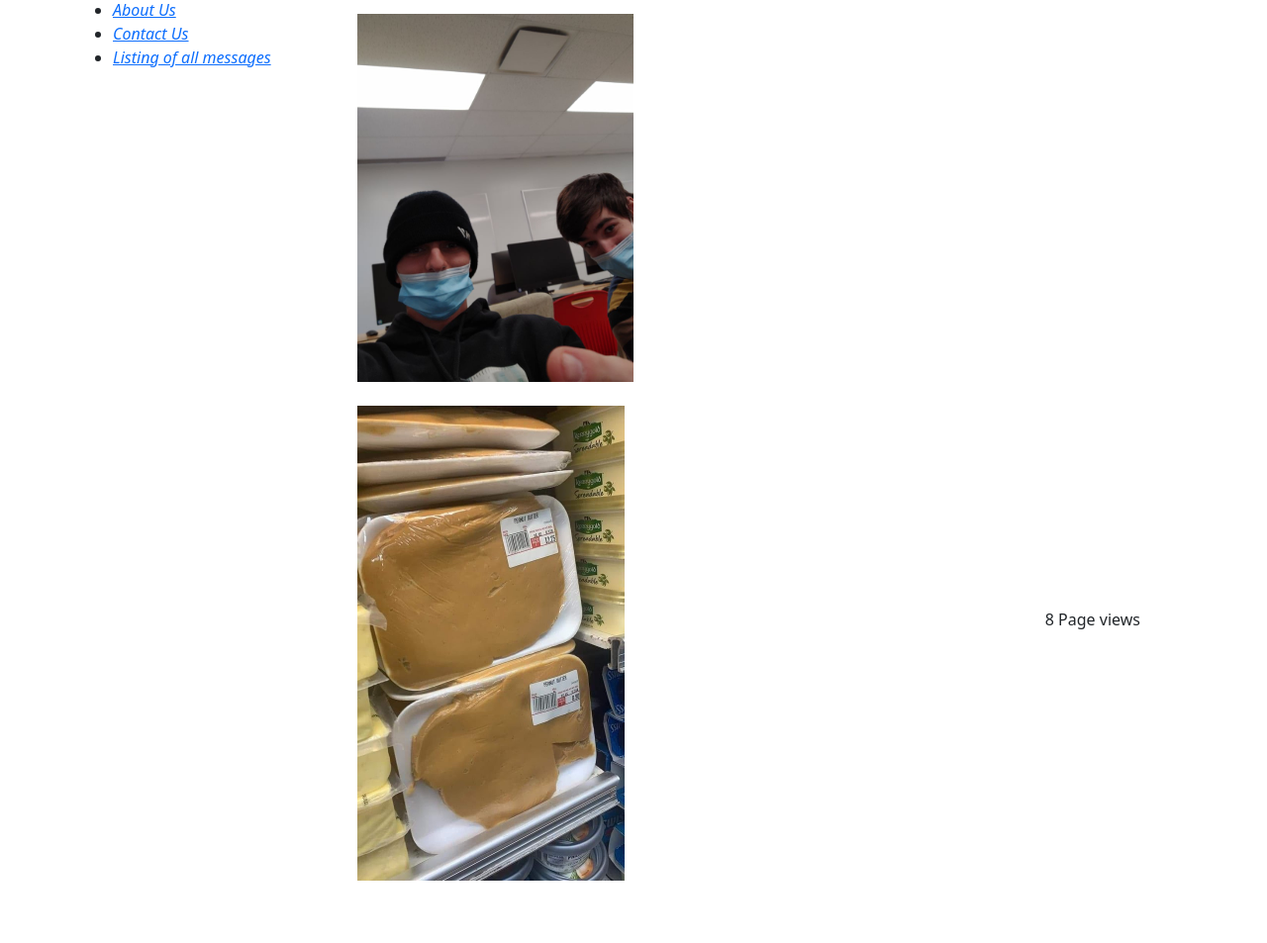
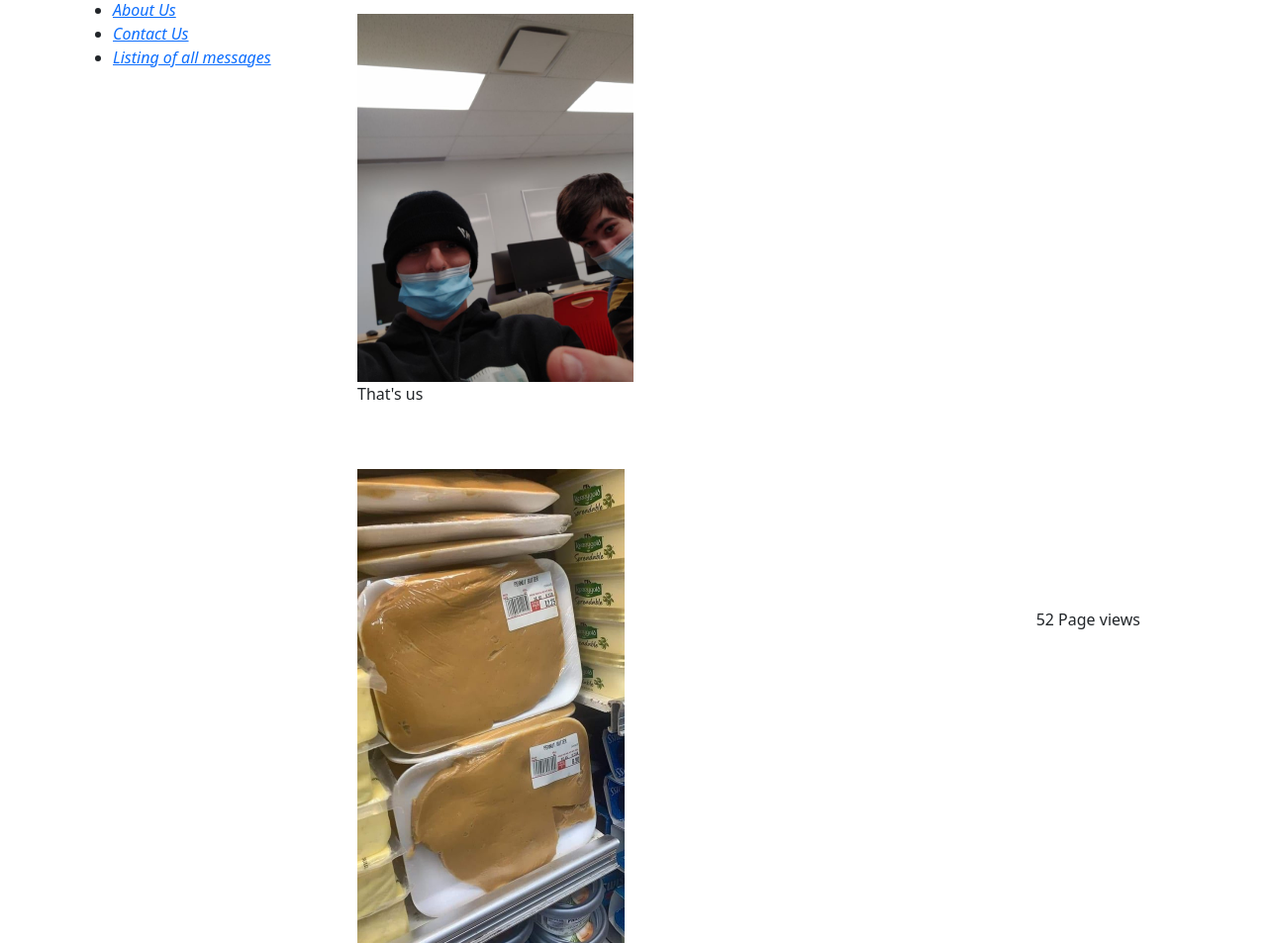
Before and after one commit to laronichill/Vanier-eCommerce-Project, a PHP site: page /Main/about_us in a window 1280 px wide. Shown: the part 82-1035 px from the top of the page at 99% size. Before the commit the page ends 972 px from the top, so only its background shows below. Run offline with PHP 8.4, Linux system fonts and the light colour scheme.

Commit message:
added a caption

```diff
--- a/app/views/Main/about_us.php
+++ b/app/views/Main/about_us.php
@@ -13,9 +13,13 @@
 		?>
 		<h1>About Us</h1>
 		<p>Welcome to our about us section. See our team of devs!</p>
+		<figure>
 		<img src="/assets/images/dev-team.jpg" width="25%">
+		<figcaption>That's us</figcaption>
+	</figure>
 		<br><br>
 		<img src="/assets/images/peanuts.jpg" height="60%">
+		<br><br>
 		<?php
 			$this->view('shared/counter');
 		?>
--- a/counter.txt
+++ b/counter.txt
@@ -1 +1 @@
-{"count":7}
+{"count":51}
--- a/log.txt
+++ b/log.txt
@@ -1,3 +1,4 @@
 {"email":"ciobanunicholas@gmail.com","message":"dis bad"}
 {"email":"bruhEMail@gmod.cm","message":"asdasdasf"}
 {"email":"weallrichjustkiddingwepayourtaxes@tdameritrade.com","message":"4012858238$"}
+{"email":"dasd","message":"dasda"}
```
